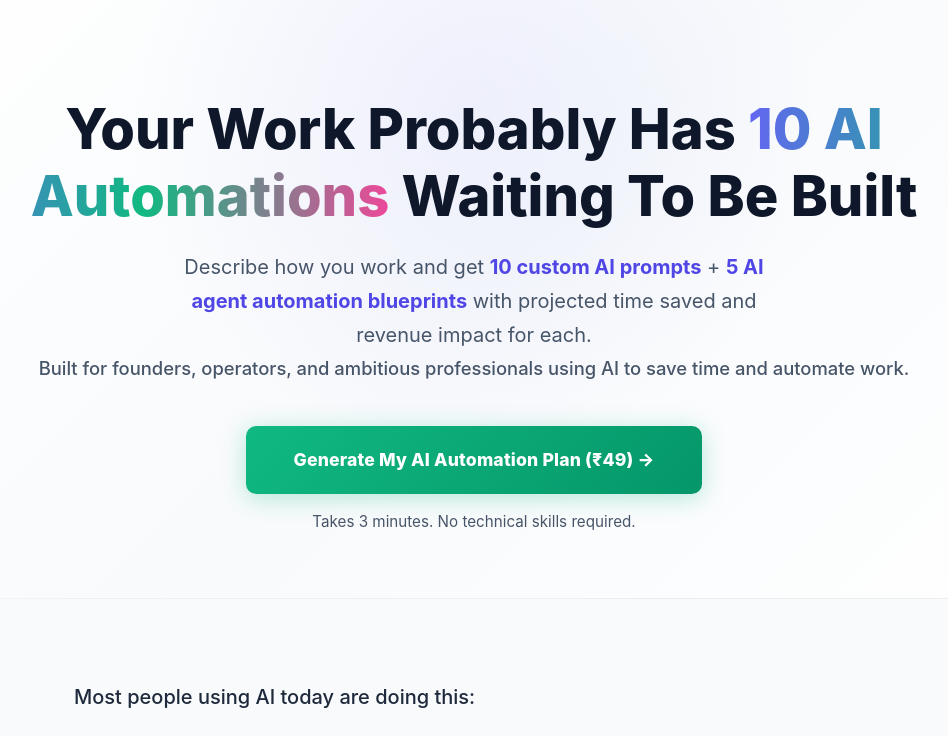
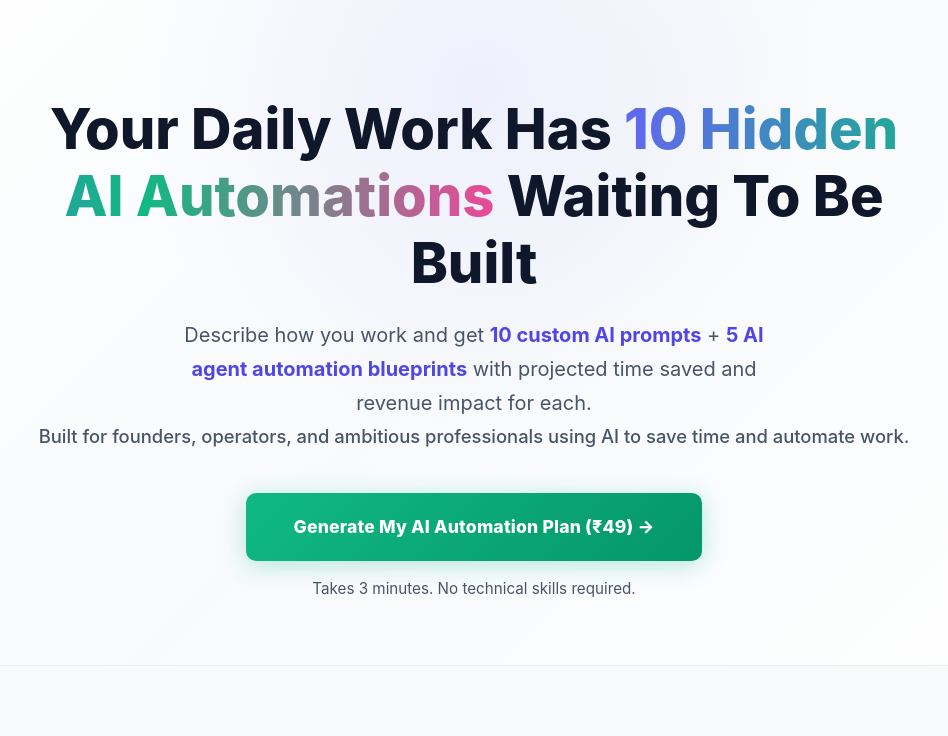
Before and after one commit to raunaksharan/aiin60s, a website: page index.html in a window 1280 px wide. Shown: the top 736 px of the page, without its empty margins (166-1114 px from the left). Drawn offline with Linux system fonts and the light colour scheme.

Commit message:
update hero headline to a stronger absolute hook

```diff
--- a/index.html
+++ b/index.html
@@ -134,7 +134,7 @@
   <!-- HERO SECTION -->
   <div class="landing-hero" style="min-height: auto; padding: 6rem 2rem 4rem;">
     <div class="landing-hero-inner" style="max-width: 900px;">
-      <h1 class="landing-h1" style="font-size: 3.5rem;">Your Work Probably Has <span class="gradient-text">10 AI
+      <h1 class="landing-h1" style="font-size: 3.5rem;">Your Daily Work Has <span class="gradient-text">10 Hidden AI
           Automations</span> Waiting To Be Built</h1>
       <p class="landing-subheading" style="font-size: 1.25rem;">Describe how you work and get <span class="highlight">10
           custom AI prompts</span> + <span class="highlight">5
```
